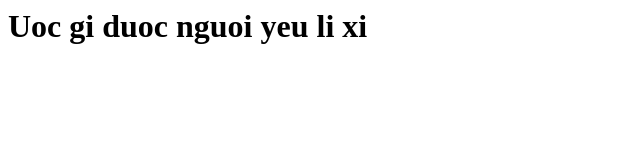
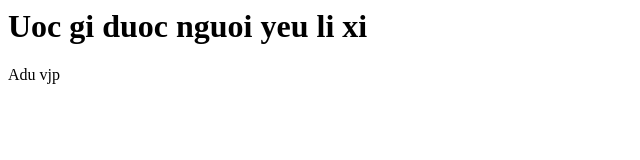
Before and after one commit to longle325/demo, a plain HTML site: page index.html in a window 1280 px wide. Shown: the full height of the page, 0-640 px from the left. Drawn offline with Linux system fonts and the light colour scheme.

Commit message:
Update index.html

```diff
--- a/index.html
+++ b/index.html
@@ -1 +1,2 @@
 <h1>Uoc gi duoc nguoi yeu li xi</h1>
+<p>Adu vjp</p>
```
